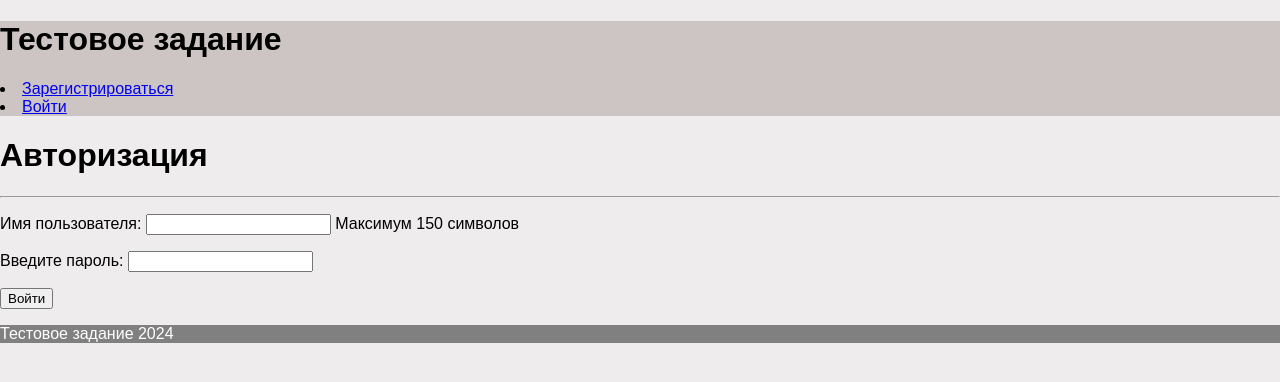
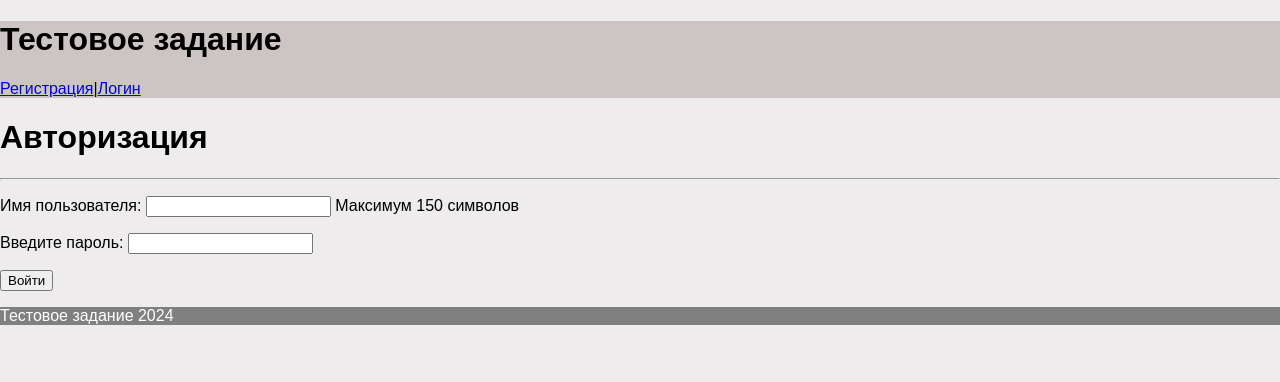
Before and after one commit to GeorgyHub/Django-with-API-Yandex, a Django app: page /app/login/ in a window 1280 px wide. Shown: the top 382 px of the page. Run offline with Django 5.2, Linux system fonts and the light colour scheme.

Commit message:
edit login

```diff
--- a/APIproject/app/urls.py
+++ b/APIproject/app/urls.py
@@ -1,9 +1,9 @@
 from django.urls import path, include
-from .views import home, register, login, logout
+from .views import home, user_register, user_login, user_logout
 
 urlpatterns = [
     path('', home, name='index'),
-    path('register/', register, name='register'),
-    path('login/', login, name='login'),
-    path('logout/', logout, name='Logout'),
+    path('register/', user_register, name='register'),
+    path('login/', user_login, name='login'),
+    path('logout/', user_logout, name='Logout'),
 ]
--- a/APIproject/app/views.py
+++ b/APIproject/app/views.py
@@ -1,6 +1,7 @@
 from django.shortcuts import render
 from django.shortcuts import render, get_object_or_404, redirect
 from django.contrib.auth.forms import UserCreationForm
+from django.contrib import messages
 
 from .forms import UserRegisterForm, UserLoginForm
 from django.contrib.auth import login, logout
@@ -13,7 +14,7 @@ def home(request):
 
     return render(request, 'app/index.html', context=context)
 
-def register(request):
+def user_register(request):
     if request.method == 'POST':
         form = UserRegisterForm(request.POST)
         if form.is_valid():
@@ -33,13 +34,13 @@ def register(request):
 
     return render(request, 'app/register.html', context=context)
 
-def login(request):
+def user_login(request):
     if request.method == 'POST':
         form = UserLoginForm(data=request.POST)
         if form.is_valid():
             user = form.get_user()
             login(request, user)
-            return redirect('Home')
+            return redirect('index')
     else:
         form = UserLoginForm
 
@@ -52,7 +53,7 @@ def login(request):
 
 def user_logout(request):
     logout(request)
-    return redirect('Login')
+    return redirect('login')
 
 def profile(request):
     return render(request, 'app/profile.html')
--- a/APIproject/templates/base.html
+++ b/APIproject/templates/base.html
@@ -12,13 +12,16 @@
 <body>
     <header>
         <h1>Тестовое задание</h1>
-        <span class="reg">
-            <li>
-                <a href="{% url 'register' %}" class="link_reg">Зарегистрироваться</a>
-            </li>
-            <li>
-                <a href="{% url 'login' %}" class="link_reg">Войти</a>
-            </li>
+        <span class="navbar-text" style="margin-right: 20px; display: flex">
+            {% if request.user.is_authenticated %}
+            <span class="auth" style="display: flex; margin-left: 0px;">
+              Привет, {{ user.username }} | <a href="{% url 'Logout' %}"> выйти </a>
+            </span>
+            {% else %}
+            <span class="noauth" style="margin-right: 20px; display: flex;">
+              <a href="{% url 'register' %}"> Регистрация </a> | <a href="{% url 'login' %}"> Логин </a>
+            </span>
+            {% endif %}
         </span>
     </header>
     {% block content %}
```
